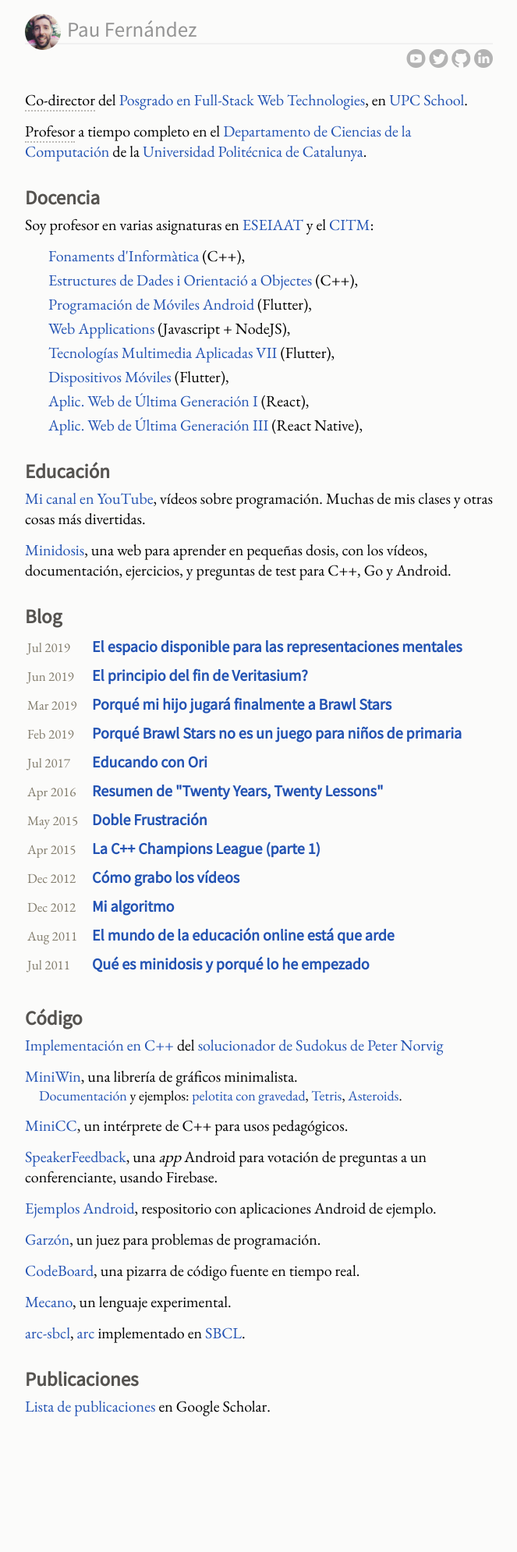
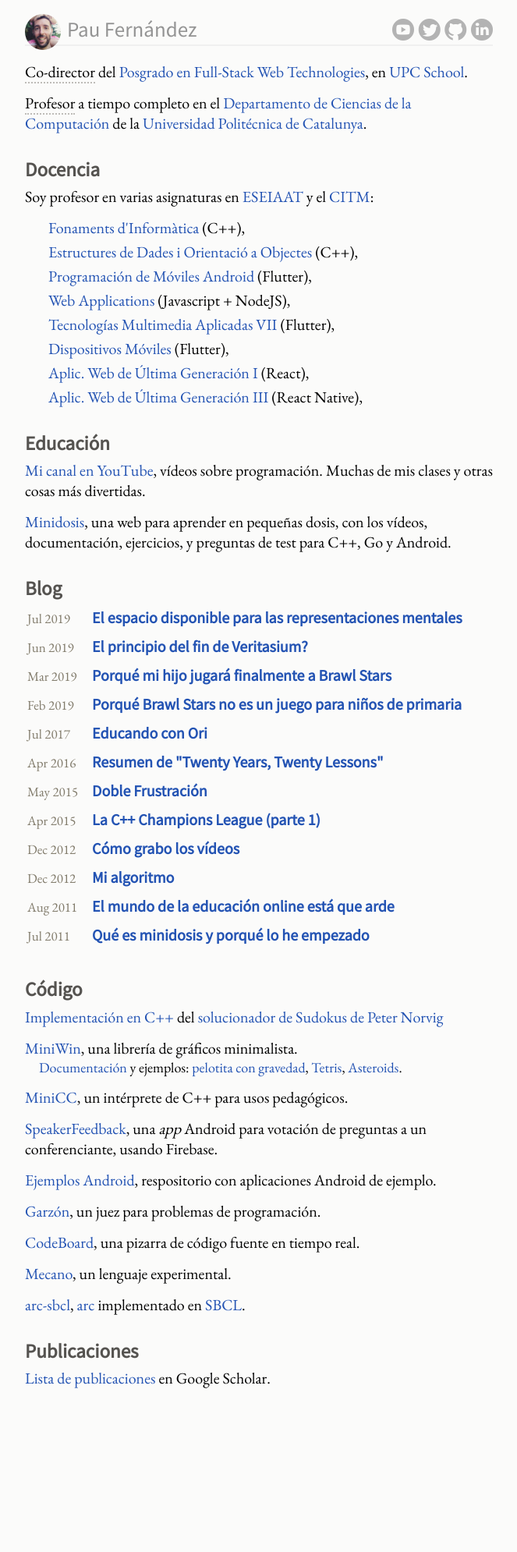
Before and after one commit to pauek/pauek.info, a Jekyll site: the page built from index.html, in a window 1280 px wide. Shown: the whole page at 78% size, without its empty margins (308-971 px from the left). Built offline with Jekyll 4.4.1, drawn with Linux system fonts in a browser that asks for light colours; nearby versions of some CDN libraries; after the commit the page ends 1954 px from its top, so only the background shows below that.

Commit message:
Mejoro el CSS con media queries

```diff
--- a/_layouts/default.html
+++ b/_layouts/default.html
@@ -27,7 +27,7 @@
 
 <header>
   <div class="whoami">
-    <a href="/"><img id="face" src="/img/pauek.jpg" /></a>
+    <a href="/"><img src="/img/pauek.jpg" /></a>
     <a href="/">Pau Fernández</a>
   </div>
   <div class="social">
--- a/css/main.css
+++ b/css/main.css
@@ -130,6 +130,37 @@
   font-size: .8em;
 }
 
+@media (max-width: 400px) {
+  header .social {
+    margin-top: .15em;
+    font-size: 1.3rem;
+    text-align: right;
+  }
+  header .social a {
+    color: #b3b3b3;
+  }
+  header .social a:hover {
+    color: #606060;
+  }
+}
+@media (min-width: 401px) {
+  header {
+    position: relative;
+  }
+  header .social {
+    position: absolute;
+    right: 0;
+    bottom: -.1em;
+    font-size: 1.4rem;
+    text-align: right;
+  }
+  header .social a {
+    color: #b3b3b3;
+  }
+  header .social a:hover {
+    color: #606060;
+  }
+}
 
 header {
   font-family: "Source Sans Pro";
@@ -140,19 +171,16 @@
 header .whoami {
   padding-left: 2em;
   position: relative;
-  padding-bottom: .05em;
+  padding-bottom: .1em;
   border-bottom: 2px solid #f0f0f0;
 }
-header a       { color: #949494; }
-header a:hover { color: #2c2c2c; }
-header .social a       { color: #b3b3b3; }
-header .social a:hover { color: #606060; }
-header .social {
-  margin-top: .15em;
-  font-size: 1.2rem;
-  text-align: right;
+header a       {
+  color: #949494;
 }
-#face {
+header a:hover {
+  color: #2c2c2c;
+}
+header .whoami img {
   position: absolute;
   left: 0;
   top: -2px;
@@ -160,6 +188,7 @@
   height: 1.7em;
   border-radius: 25px;
 }
+
 
 footer {
   color: #555;
```
